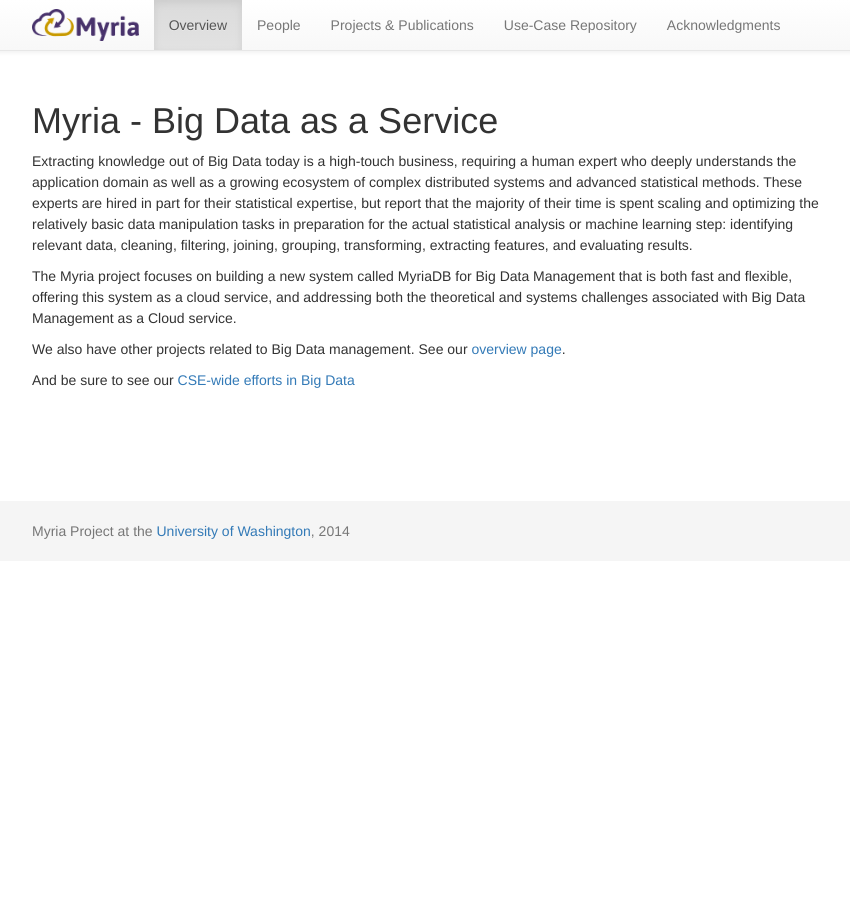
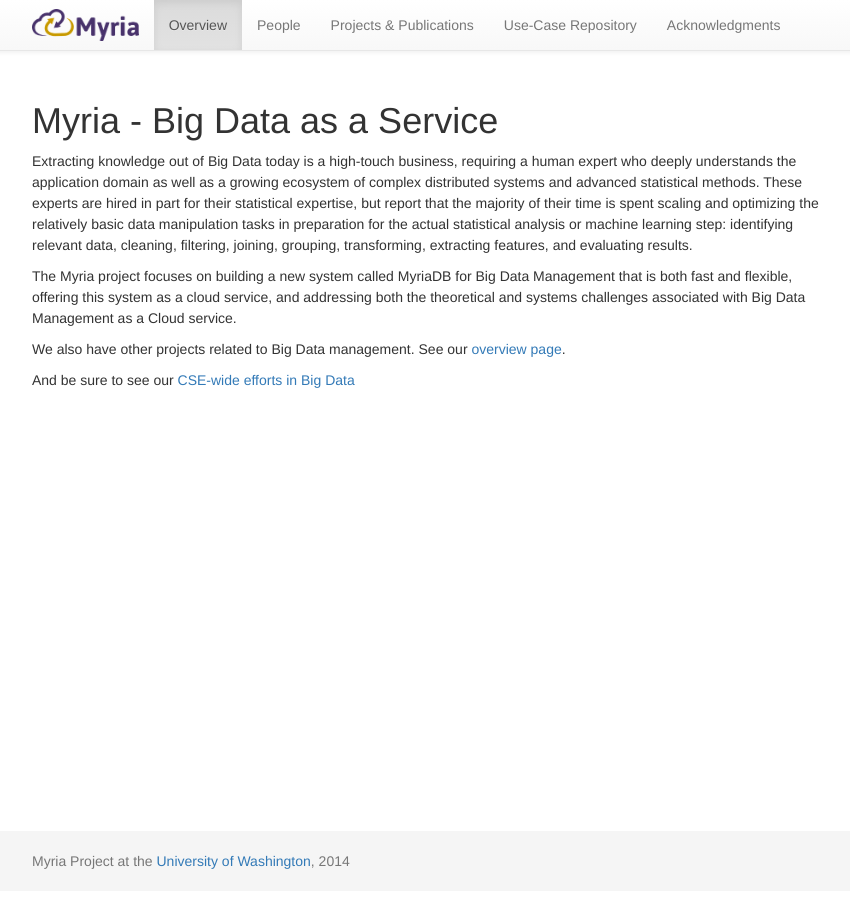
Before and after one commit to uwescience/myria-website, a Jekyll site: the page built from index.markdown, in a window 1280 px wide. Shown: the whole page, without its empty margins (213-1063 px from the left). Built offline with Jekyll 4.4.1, drawn with Linux system fonts in a browser that asks for light colours; nearby versions of some CDN libraries; Markdown is read by kramdown in place of the engine named in the settings.

Commit message:
Sticky footer

```diff
--- a/css/main.css
+++ b/css/main.css
@@ -1,3 +1,13 @@
+html {
+  position: relative;
+  min-height: 99%;
+}
+
+body {
+  /* Margin bottom by footer height */
+  margin-bottom: 60px;
+}
+
 /* Customize container */
 @media (min-width: 768px) {
   .container {
@@ -22,21 +32,15 @@
 	margin-top: -6px;
 }
 
-#footer {
-	margin-top: 100px;
-	background-color: #f5f5f5;
-	height: 60px;
-}
-
 .container .credit {
     margin: 20px 0;
 }
 
-@media (max-width: 767px) {
 #footer {
-  margin-left: -20px;
-  margin-right: -20px;
-  padding-left: 20px;
-  padding-right: 20px;
+  position: absolute;
+  bottom: 0;
+  width: 100%;
+  /* Set the fixed height of the footer here */
+  height: 60px;
+  background-color: #f5f5f5;
 }
-}
```
